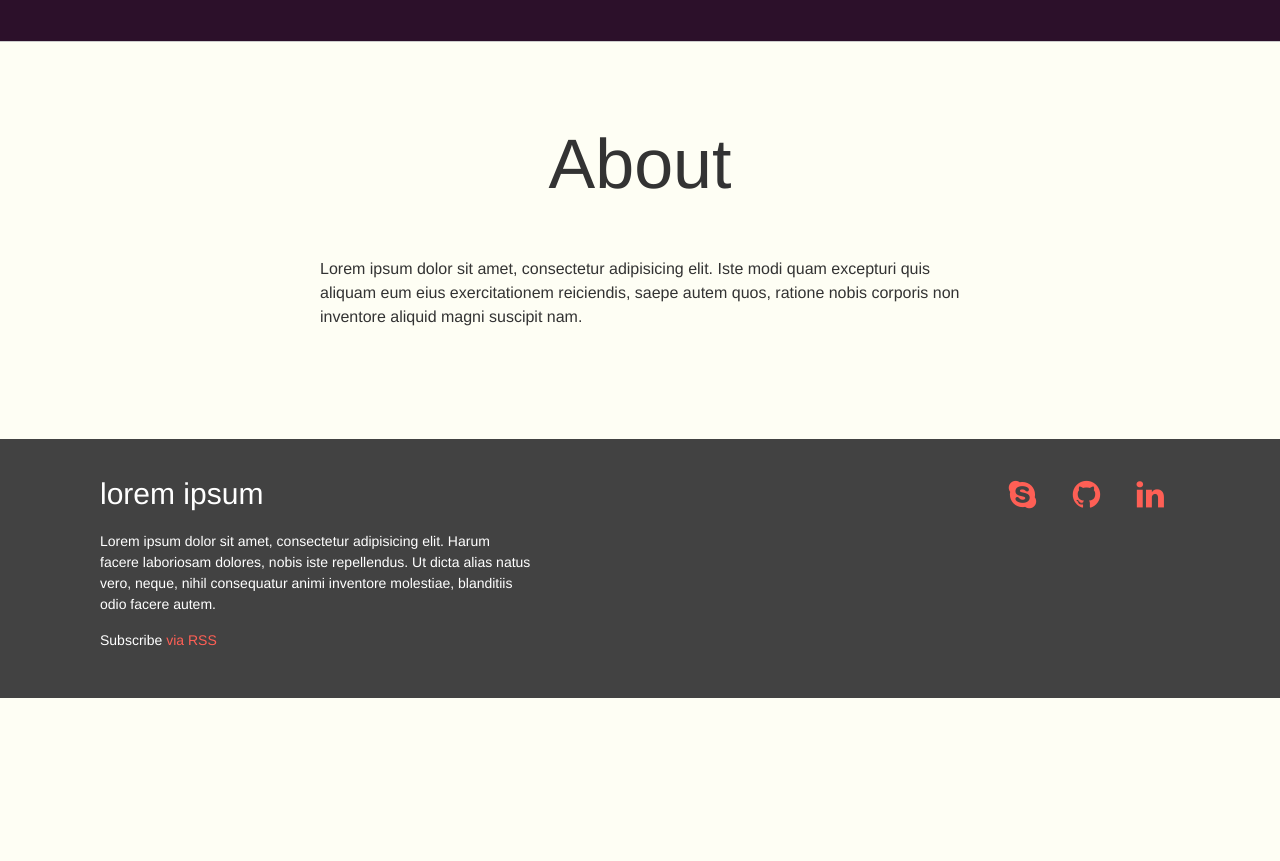
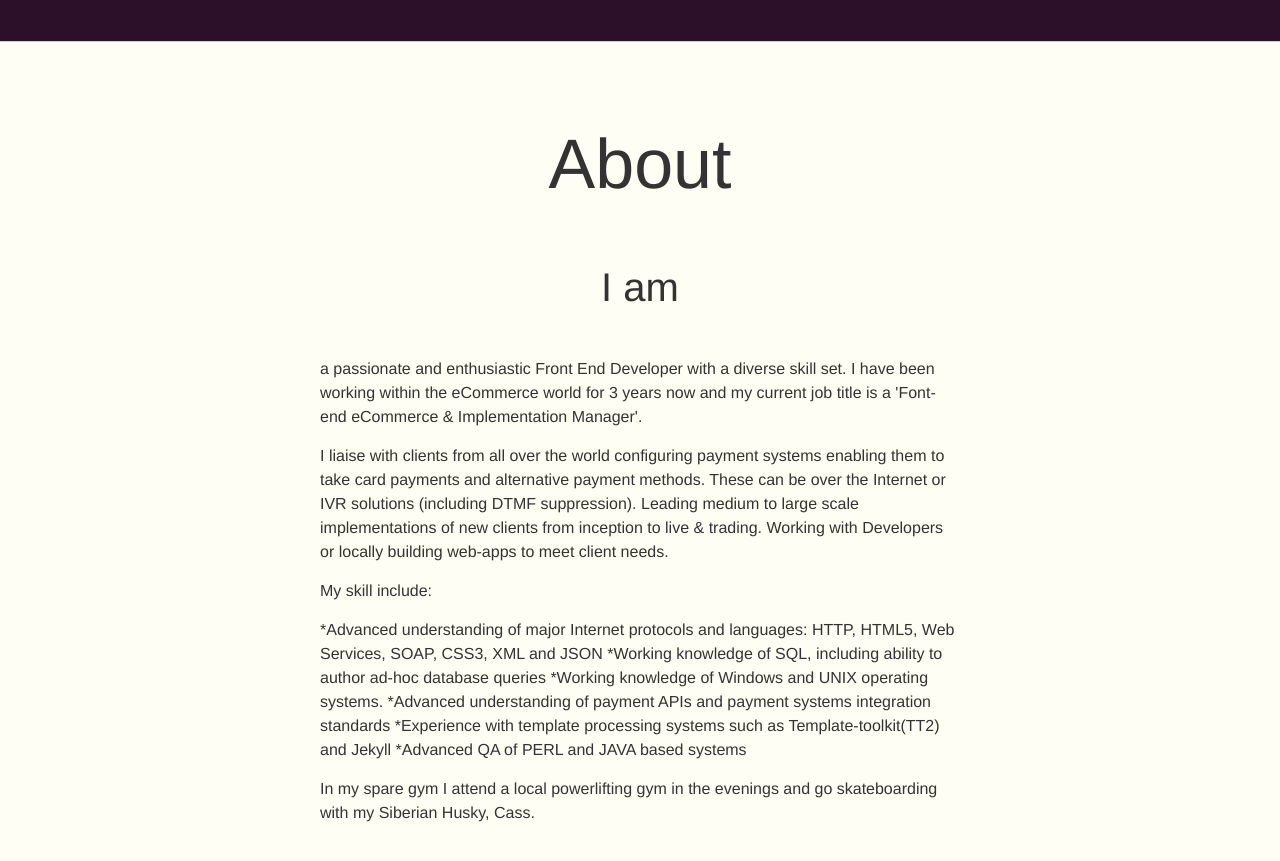
Before and after one commit to Yonald/portfolio, a Jekyll site: the page built from about.md, in a window 1280 px wide and 900 px high, scrolled down 386 px. Shown: the top 861 px of the window. Built offline with Jekyll 4.4.1, drawn with Linux system fonts in a browser that asks for light colours; nearby versions of some CDN libraries; before the commit the page ends 1084 px from its top, so only the background shows below that.

Commit message:
Added about page

```diff
--- a/_posts/project/2016-03-28-Second-project.markdown
+++ b/_posts/project/2016-03-28-Second-project.markdown
@@ -1,6 +1,6 @@
 ---
 layout: post
-title:  "First Bootstrap project"
+title:  "Random Bootstrap project"
 date:   2016-02-23 20:54:00 +0100
 categories: project
 featured: true
--- a/about.md
+++ b/about.md
@@ -4,4 +4,17 @@ title: About
 permalink: /about/
 ---
 
-Lorem ipsum dolor sit amet, consectetur adipisicing elit. Iste modi quam excepturi quis aliquam eum eius exercitationem reiciendis, saepe autem quos, ratione nobis corporis non inventore aliquid magni suscipit nam.
+<h2>I am </h2><p>a passionate and enthusiastic Front End Developer with a diverse skill set. I have been working within the eCommerce world for 3 years now and my current job title is a 'Font-end eCommerce & Implementation Manager'.</p>
+
+<p>I liaise with clients from all over the world configuring payment systems enabling them to take card payments and alternative payment methods. These can be over the Internet or IVR solutions (including DTMF suppression). Leading medium to large scale implementations of new clients from inception to live & trading. Working with Developers or locally building web-apps to meet client needs.</p>
+
+My skill include:
+
+*Advanced understanding of major Internet protocols and languages: HTTP, HTML5, Web Services, SOAP, CSS3, XML and JSON
+*Working knowledge of SQL, including ability to author ad-hoc database queries
+*Working knowledge of Windows and UNIX operating systems.
+*Advanced understanding of payment APIs and payment systems integration standards
+*Experience with template processing systems such as Template-toolkit(TT2) and Jekyll
+*Advanced QA of PERL and JAVA based systems
+
+In my spare gym I attend a local powerlifting gym in the evenings and go skateboarding with my Siberian Husky, Cass.
```
